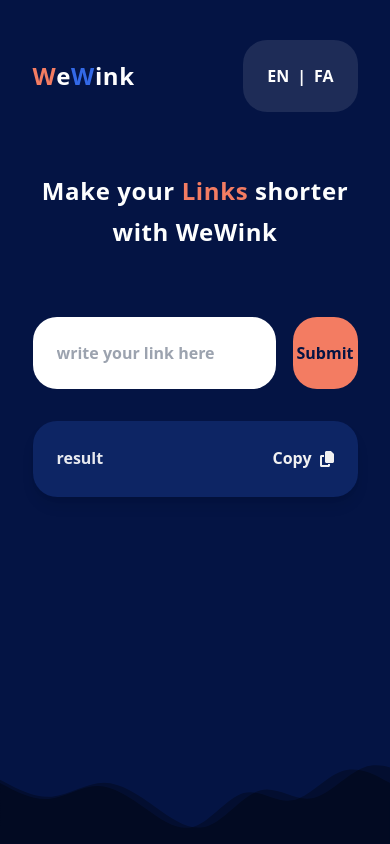
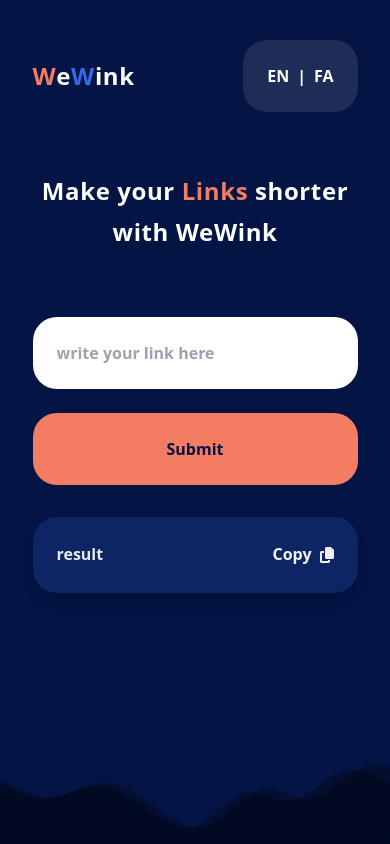
Before and after one commit to mahiisaa/Link-Shortener, a React (Create React App) app: page / in a window 390 px wide. Built offline with nearby package versions, Linux system fonts and the light colour scheme.

Commit message:
responsivity applied

```diff
--- a/src/App.tsx
+++ b/src/App.tsx
@@ -60,18 +60,18 @@
             Small Actions Bring Big Change
             </h2> */}
 
-            <div className="flex flex-row justify-between items-center w-full mt-[22px]">
+            <div className="sm:flex sm:flex-row sm:justify-between sm:gap-8 items-center w-full mt-[22px]">
               <Input
                 placeholder="write your link here"
                 onChange={(value) => handleChange(value)}
                 className={`${
                   error && "border-2 border-errorcolor text-errorcolor"
-                } text-black font-bold w-full`}
+                } text-black font-bold sm:w-5/6`}
               />
               <Button
                 isLoading={loading ? true : false}
                 text={loading ? "wait" : "Submit"}
-                className="w-1/5 text-brand-primary"
+                className="sm:w-1/5 w-full text-brand-primary sm:m-0 mt-[24px]"
                 onClick={handleClick}
               ></Button>
             </div>
@@ -86,12 +86,6 @@
                 >
                   <span className="pr-2">{copyStatus ? "Copied" : "Copy"}</span>
                   {copyStatus?<FontAwesomeIcon icon={faCheck} />:<FontAwesomeIcon icon={faCopy} />}
-                  {/* <img
-                    width="24"
-                    height="24"
-                    src="https://img.icons8.com/fluency-systems-regular/48/f4f4f4/copy--v1.png"
-                    alt="copy--v1"
-                  /> */}
                 </div>
               </div>
             </div>
--- a/src/components/Input/index.tsx
+++ b/src/components/Input/index.tsx
@@ -5,9 +5,9 @@
     }
     export const Input:React.FC<IInputProps>=({placeholder, onChange,className}):JSX.Element=>{
       return(
-        <div className=" w-3/4">
-        {/* <label htmlFor="large-input" className="block mb-2 text-sm font-medium text-gray-900 dark:text-white">Large input</label> */}
-        <input placeholder={placeholder} name="link" type="text" id="large-input" className={`w-full p-6 text-gray-900 rounded-3xl  sm:text-md  focus:border-blue-500 ${className}`} onChange={(e)=>onChange(e.target.value)}/>
-        </div>
+
+
+        <input placeholder={placeholder} name="link" type="text" id="large-input" className={`w-full p-6 text-gray-900 rounded-3xl  sm:text-md  focus:border-blue-500  ${className}`} onChange={(e)=>onChange(e.target.value)}/>
+
           )
     }
```
